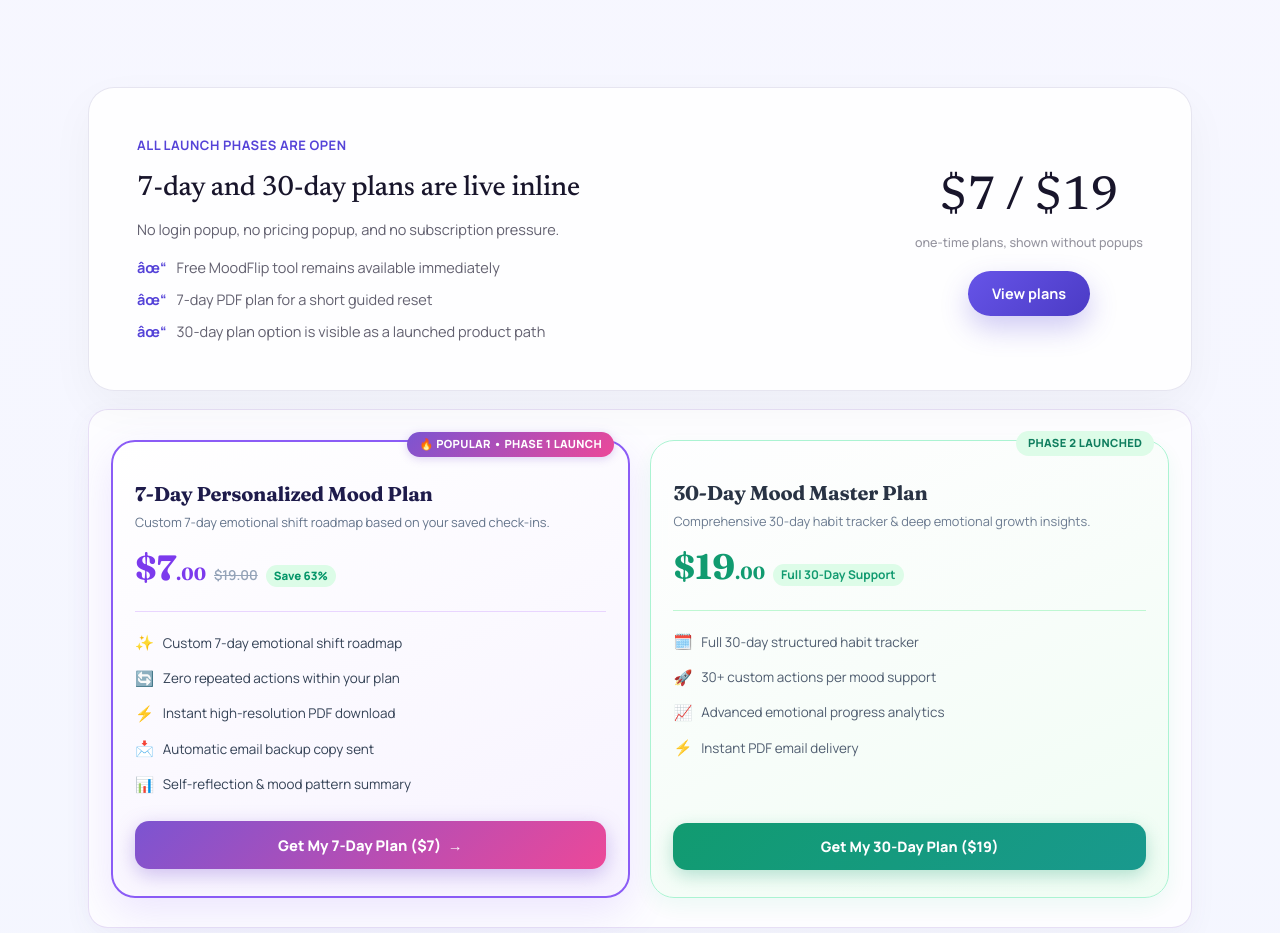
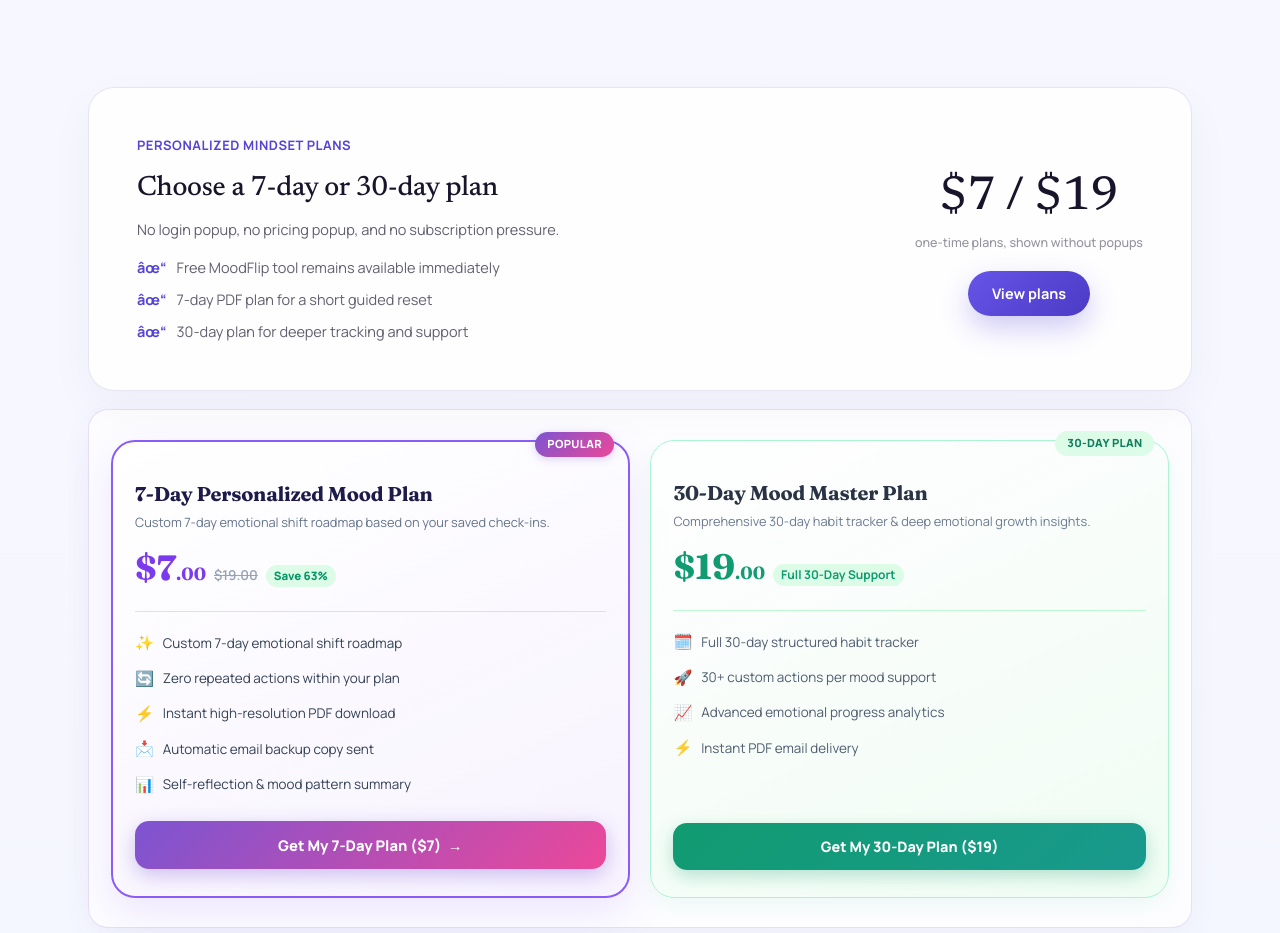
Before and after one commit to CodeStackLab/moodflip-website, a Next.js app: page / in a window 1280 px wide. Shown: the part 2500-3433 px from the top of the page. Built offline with nearby package versions, Linux system fonts and the light colour scheme; no server answers.

Commit message:
Remove phase wording from public UI

```diff
--- a/app/globals.css
+++ b/app/globals.css
@@ -310,9 +310,9 @@ body {
 .day-7-card { background: #faf8ff; border: 1.5px solid var(--purple-border); box-shadow: 0 6px 18px rgba(92,75,143,0.07); }
 .day-30-card { background: #f8faf8; border: 1.5px solid #6baf88; box-shadow: 0 6px 18px rgba(107,175,136,0.07); }
 
-.phase-badge { position: absolute; top: -10px; right: 14px; color: #ffffff; font-size: 0.62rem; font-weight: 700; padding: 0.18rem 0.55rem; border-radius: 9999px; }
-.phase-1 { background: var(--purple-btn-1); }
-.phase-2 { background: #4a9068; }
+.plan-badge { position: absolute; top: -10px; right: 14px; color: #ffffff; font-size: 0.62rem; font-weight: 700; padding: 0.18rem 0.55rem; border-radius: 9999px; }
+.plan-7 { background: var(--purple-btn-1); }
+.plan-30 { background: #4a9068; }
 
 .plan-card-title { font-size: 1rem; font-weight: 600; color: var(--purple-deep); font-family: 'Fraunces', serif; }
 .plan-card-price { font-size: 1.65rem; font-weight: 700; margin: 0.25rem 0 0.55rem 0; font-family: 'Fraunces', serif; }
--- a/app/mood/[slug]/page.tsx
+++ b/app/mood/[slug]/page.tsx
@@ -121,7 +121,7 @@ export default function SEOMoodPage({ params }: Props) {
                 boxShadow: '0 6px 20px rgba(124, 84, 209, 0.3)'
               }}
             >
-              ✨ Launch Interactive MoodFlip Tool
+              Open Interactive MoodFlip Tool
             </a>
           </div>
 
--- a/components/MoodTool.tsx
+++ b/components/MoodTool.tsx
@@ -1147,13 +1147,13 @@ export default function MoodTool(): React.JSX.Element {
         <div className="mf2-wrap">
           <div className="mf2-price-card mf2-reveal">
             <div>
-              <div className="mf2-eyebrow">All launch phases are open</div>
-              <h2>7-day and 30-day plans are live inline</h2>
+              <div className="mf2-eyebrow">Personalized mindset plans</div>
+              <h2>Choose a 7-day or 30-day plan</h2>
               <p style={{ color: 'var(--ink-soft)', fontSize: 14.5 }}>No login popup, no pricing popup, and no subscription pressure.</p>
               <ul className="mf2-price-list">
                 <li>Free MoodFlip tool remains available immediately</li>
                 <li>7-day PDF plan for a short guided reset</li>
-                <li>30-day plan option is visible as a launched product path</li>
+                <li>30-day plan for deeper tracking and support</li>
               </ul>
             </div>
             <div className="mf2-price-tag">
--- a/components/PaidPlansSection.tsx
+++ b/components/PaidPlansSection.tsx
@@ -114,7 +114,7 @@ export default function PaidPlansSection({ hideHeader = false }: PaidPlansSectio
         }}>
           <div>
             <div style={{ display: 'flex', justifyContent: 'space-between', alignItems: 'center', marginBottom: '0.65rem' }}>
-              <span className="phase-badge phase-1" style={{
+              <span className="plan-badge plan-7" style={{
                 fontSize: '0.7rem',
                 fontWeight: 800,
                 color: '#ffffff',
@@ -124,7 +124,7 @@ export default function PaidPlansSection({ hideHeader = false }: PaidPlansSectio
                 letterSpacing: '0.03em',
                 boxShadow: '0 2px 8px rgba(124, 84, 209, 0.25)'
               }}>
-                🔥 POPULAR • PHASE 1 LAUNCH
+                POPULAR
               </span>
             </div>
 
@@ -217,7 +217,7 @@ export default function PaidPlansSection({ hideHeader = false }: PaidPlansSectio
           </button>
         </div>
 
-        {/* 30-Day Plan (Phase 2) */}
+        {/* 30-Day Plan */}
         <div className="paid-plan-card day-30-card" style={{
           background: 'linear-gradient(155deg, #ffffff 0%, #f0fdf4 100%)',
           border: '1.5px solid #a7f3d0',
@@ -232,7 +232,7 @@ export default function PaidPlansSection({ hideHeader = false }: PaidPlansSectio
         }}>
           <div>
             <div style={{ display: 'flex', justifyContent: 'space-between', alignItems: 'center', marginBottom: '0.65rem' }}>
-              <span className="phase-badge phase-2" style={{
+              <span className="plan-badge plan-30" style={{
                 fontSize: '0.7rem',
                 fontWeight: 800,
                 color: '#047857',
@@ -241,7 +241,7 @@ export default function PaidPlansSection({ hideHeader = false }: PaidPlansSectio
                 borderRadius: '9999px',
                 letterSpacing: '0.03em'
               }}>
-                PHASE 2 LAUNCHED
+                30-DAY PLAN
               </span>
             </div>
 
--- a/components/SiteLoader.tsx
+++ b/components/SiteLoader.tsx
@@ -7,6 +7,11 @@ export default function SiteLoader() {
   const [leaving, setLeaving] = useState(false);
 
   useEffect(() => {
+    if (navigator.webdriver) {
+      setVisible(false);
+      return;
+    }
+
     const fade = window.setTimeout(() => setLeaving(true), 1050);
     const hide = window.setTimeout(() => setVisible(false), 1450);
     return () => { window.clearTimeout(fade); window.clearTimeout(hide); };
--- a/playwright.config.ts
+++ b/playwright.config.ts
@@ -8,7 +8,7 @@ export default defineConfig({
   workers: 1,
   use: {
     headless: true,
-    baseURL: 'http://127.0.0.1:3000',
+    baseURL: 'http://127.0.0.1:3001',
     trace: 'on-first-retry',
     viewport: { width: 1280, height: 800 },
   },
```
Also changed, not shown: 1 other file (tests, documents, lock files or other folders).
